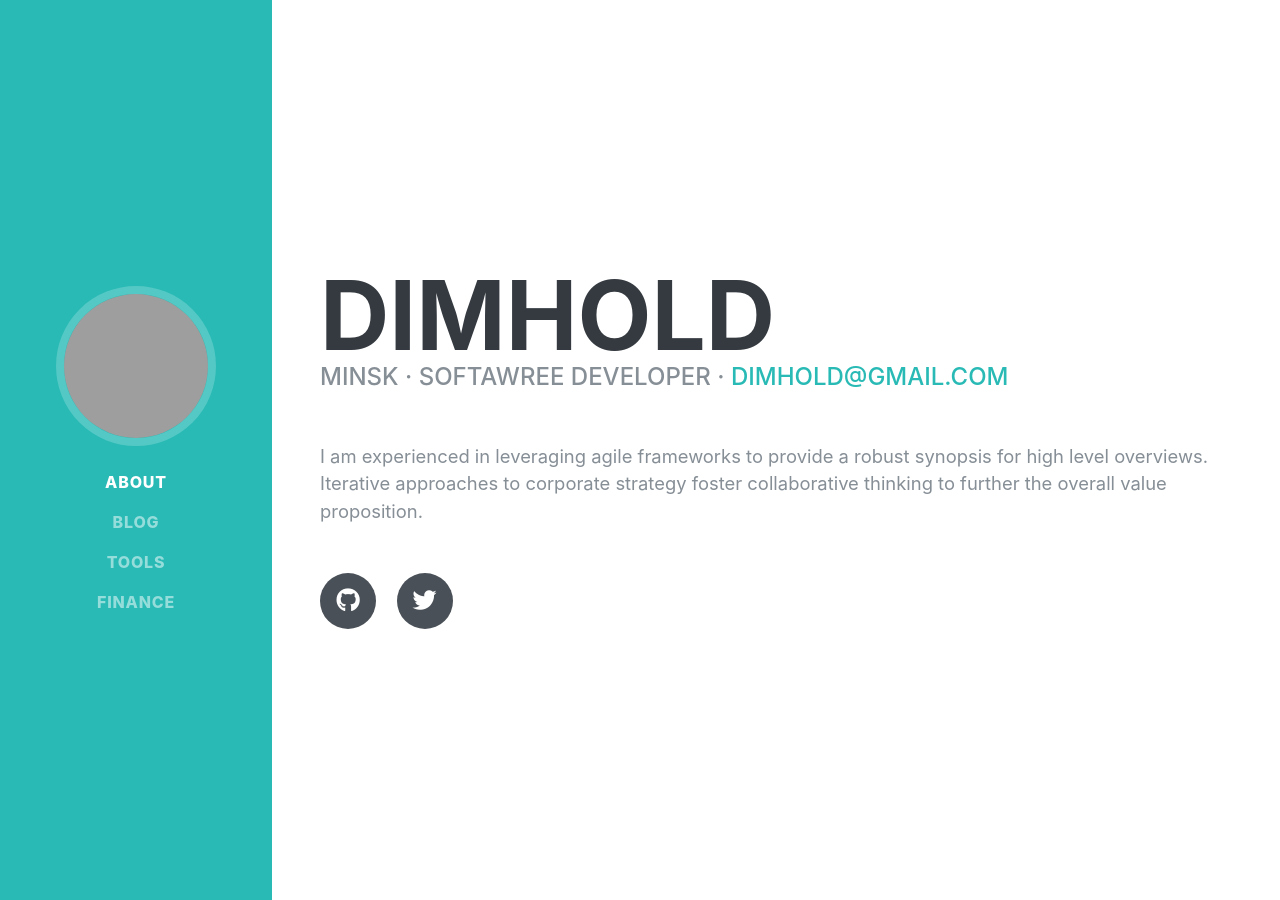
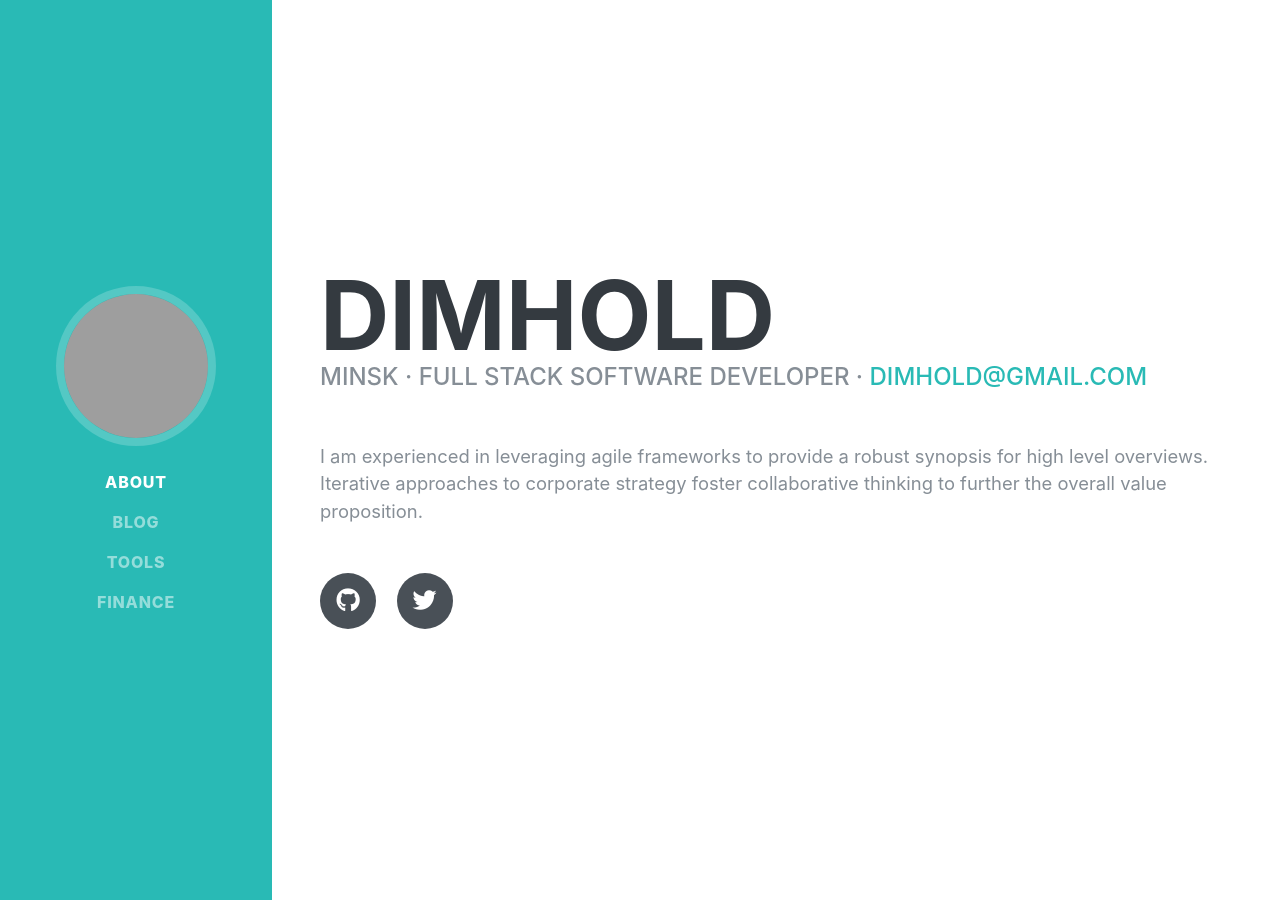
Before and after one commit to dimhold/dimhold.by, a Jekyll site: the page built from index.md, in a window 1280 px wide. Built offline with Jekyll 4.4.1, drawn with Linux system fonts in a browser that asks for light colours; nearby versions of some CDN libraries; grey boxes are pictures that could not be loaded.

Commit message:
Use Full stack Softawree developer label

```diff
--- a/_layouts/default.html
+++ b/_layouts/default.html
@@ -16,7 +16,7 @@
     <section class="resume-section p-3 p-lg-5 d-flex align-items-center" id="about">
       <div class="w-100">
         <h1 class="mb-0">dimhold</h1>
-        <div class="subheading mb-5">Minsk · Softawree developer ·
+        <div class="subheading mb-5">Minsk · Full stack software developer ·
           <a href="mailto:dimhold@email.com">dimhold@gmail.com</a>
         </div>
         <p class="lead mb-5">I am experienced in leveraging agile frameworks to provide a robust synopsis for high level overviews. Iterative approaches to corporate strategy foster collaborative thinking to further the overall value proposition.</p>
```
